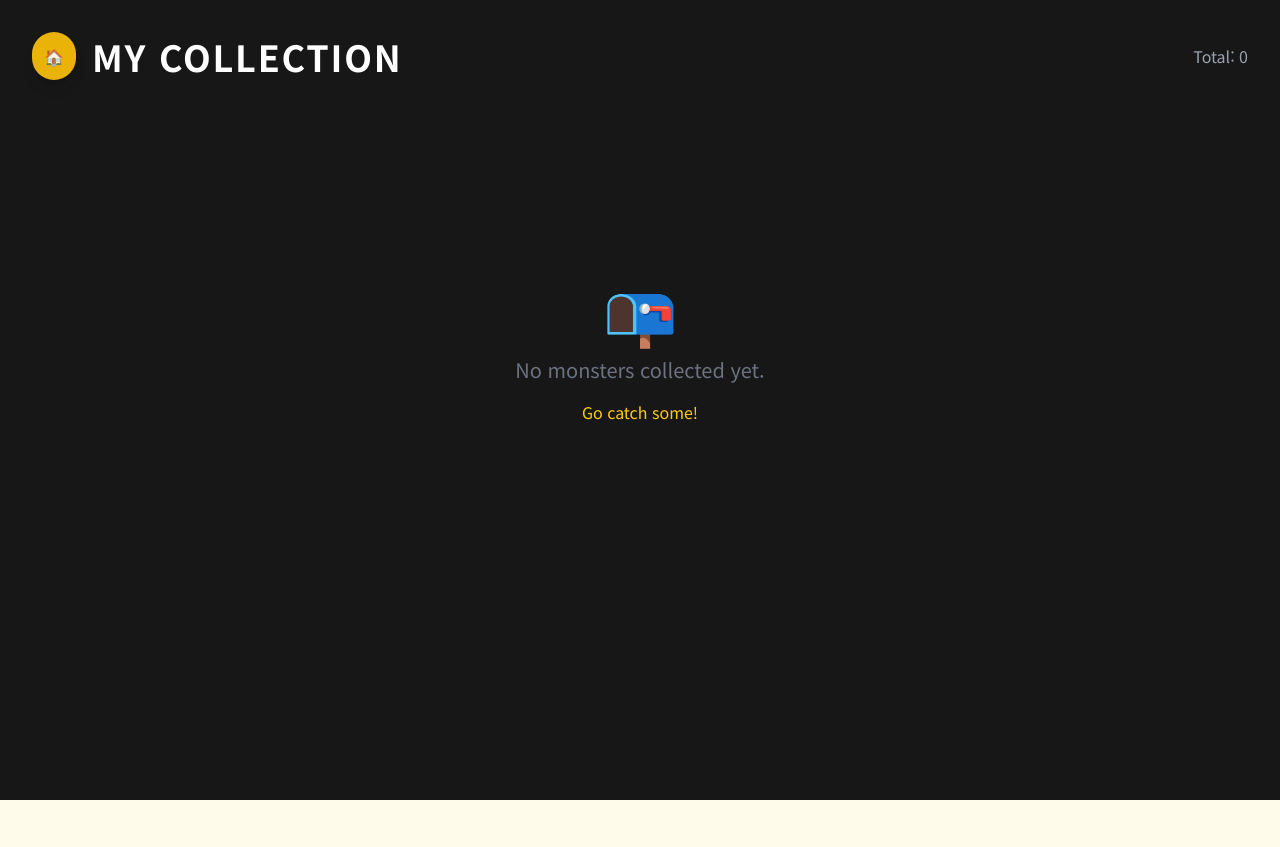
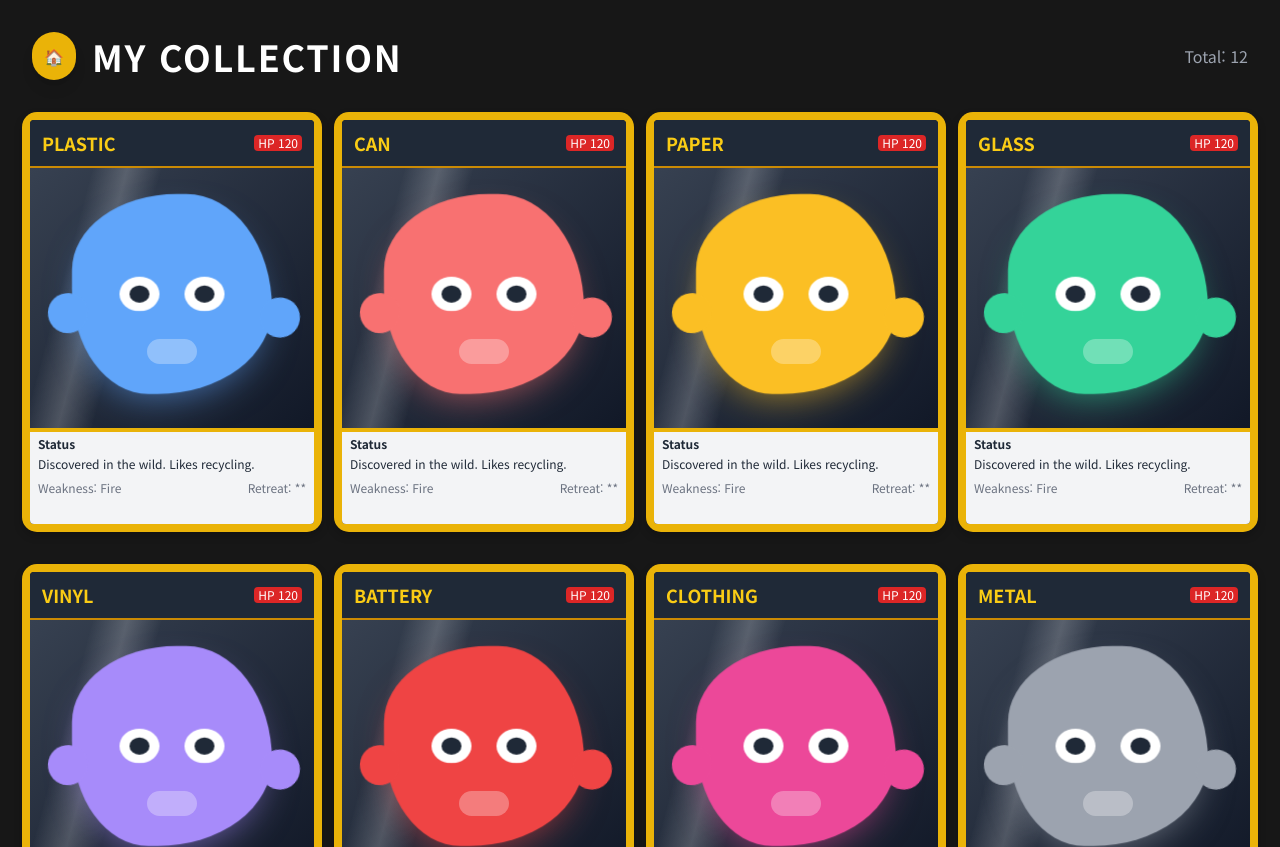
Before and after one commit to AIX-01/trashmon-frontend, a Next.js app: page /collection in a window 1280 px wide. Shown: the top 847 px of the page. Before the commit the page ends 800 px from the top, so only its background shows below. Built offline with nearby package versions, Linux system fonts and the light colour scheme.

Commit message:
feat: Add collection page to display collected items and define associated data types

```diff
--- a/src/app/collection/page.tsx
+++ b/src/app/collection/page.tsx
@@ -13,16 +13,36 @@ const COLLECTION_KEY = 'trash-collection';
 
 
 
+const DUMMY_DATA = [
+  // Common
+  { id: '1', category: 'plastic', monsterColor: '#60A5FA', date: '2024-01-15', rank: 'A' },
+  { id: '2', category: 'can', monsterColor: '#F87171', date: '2024-01-20', rank: 'B' },
+  { id: '3', category: 'paper', monsterColor: '#FBBF24', date: '2024-02-01', rank: 'S' },
+  { id: '4', category: 'glass', monsterColor: '#34D399', date: '2024-02-10', rank: 'A' },
+  { id: '5', category: 'vinyl', monsterColor: '#A78BFA', date: '2024-02-15', rank: 'B' },
+  // Rare / Special
+  { id: '6', category: 'battery', monsterColor: '#EF4444', date: '2024-02-20', rank: 'SS' },
+  { id: '7', category: 'clothing', monsterColor: '#EC4899', date: '2024-02-22', rank: 'A' },
+  { id: '8', category: 'metal', monsterColor: '#9CA3AF', date: '2024-02-25', rank: 'B' },
+  { id: '9', category: 'oil', monsterColor: '#1F2937', date: '2024-02-28', rank: 'S' },
+  { id: '10', category: 'lightbulb', monsterColor: '#FEF3C7', date: '2024-03-01', rank: 'A' },
+  { id: '11', category: 'food', monsterColor: '#10B981', date: '2024-03-05', rank: 'C' },
+  { id: '12', category: 'trash', monsterColor: '#6B7280', date: '2024-03-10', rank: 'D' },
+];
+
 // Farm Component
 const FarmPage = () => {
   const [collectionData, setCollectionData] = useState<CollectionData>({});
 
   useEffect(() => {
+    // Load real data
     const saved: CollectionData = JSON.parse(localStorage.getItem(COLLECTION_KEY) || '{}');
     setCollectionData(saved);
   }, []);
 
-  const characters = Object.values(collectionData);
+  // Merge real data with dummy data for visualization purposes
+  const realCharacters = Object.values(collectionData);
+  const characters = [...realCharacters, ...DUMMY_DATA];
 
   return (
     <div className="min-h-screen bg-neutral-900 p-8 overflow-y-auto">
@@ -48,15 +68,21 @@ const FarmPage = () => {
          </div>
       ) : (
          <div className="grid grid-cols-1 md:grid-cols-2 lg:grid-cols-3 xl:grid-cols-4 gap-8 max-w-7xl mx-auto justify-items-center">
-            {characters.map((char) => (
+            {characters.map((char: any) => {
+               // Convert timestamp to date string if needed
+               const formattedDate = char.date || (char.timestamp ? new Date(char.timestamp).toLocaleDateString() : 'Unknown Date');
+
+               return (
                <HoloCard
-                  key={char.category}
-                  id={char.category}
+                  key={char.id || char.category}
+                  id={char.id || char.category}
                   category={char.category}
                   monsterColor={char.monsterColor}
-                  // Using partial actual data, fallback to defaults for unused fields
+                  date={formattedDate}
+                  rank={char.rank || 'B'} // Default rank if missing
                />
-            ))}
+               );
+            })}
          </div>
       )}
     </div>
--- a/src/types/index.ts
+++ b/src/types/index.ts
@@ -3,6 +3,8 @@ export type CollectionItem = {
   category: string;
   monsterColor: string;
   timestamp: number;
+  rank?: string;      // Optional: S, A, B, C...
+  id?: string;        // UUID or similar
 };
 
 export type CollectionData = {
```
